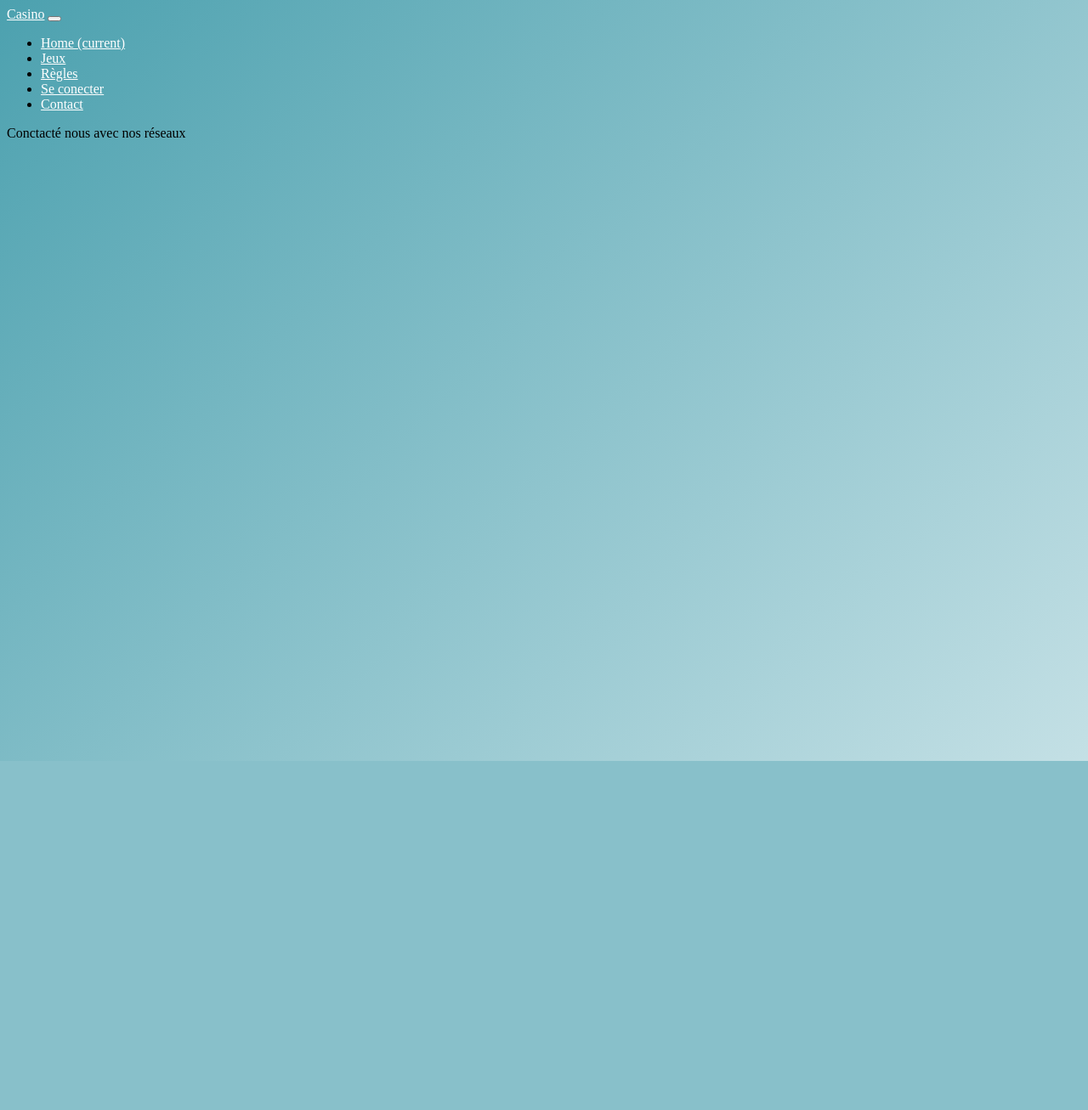
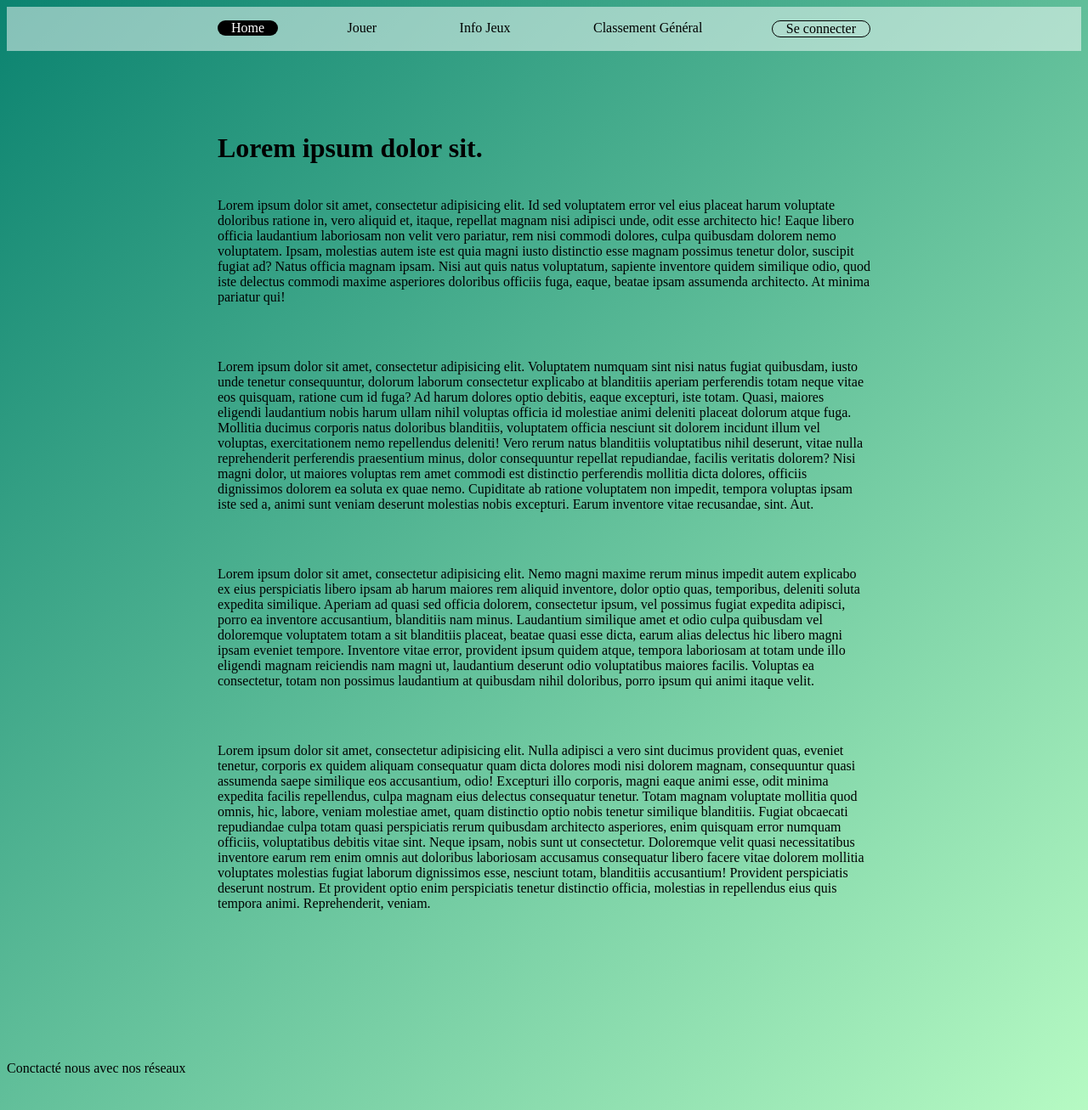
Before and after one commit to CobsiHD/Projet-WEB-INFO203-2022, a PHP site: page / in a window 1280 px wide. Shown: the whole page at 85% size. Before the commit the page ends 896 px from the top, so only its background shows below. Run offline with PHP 8.4, Linux system fonts and the light colour scheme.

Commit message:
index V2
contunation index go chexk history

```diff
--- a/www/css/styles_accueil.css
+++ b/www/css/styles_accueil.css
@@ -1,42 +1,4 @@
 
-.navbar {
-    transition: all 0.4s;
-}
-
-.navbar .nav-link {
-    color: #fff;
-}
-
-.navbar .nav-link:hover,
-.navbar .nav-link:focus {
-    color: #fff;
-    text-decoration: none;
-}
-
-.navbar .navbar-brand {
-    color: #fff;
-}
-
-
-/* Change le style de nav-bar au scroll */
-.navbar.active {
-    background: #fff;
-    box-shadow: 1px 2px 10px rgba(0, 0, 0, 0.1);
-}
-
-.navbar.active .nav-link {
-    color: #555;
-}
-
-.navbar.active .nav-link:hover,
-.navbar.active .nav-link:focus {
-    color: #555;
-    text-decoration: none;
-}
-
-.navbar.active .navbar-brand {
-    color: #555;
-}
 
 
 /* Change style navbar pour telephone */
@@ -57,6 +19,125 @@
 
 body {
     min-height: 110vh;
-    background-color: #4ca1af;
-    background-image: linear-gradient(135deg, #4ca1af 0%, #c4e0e5 100%);
+    background-color: #0b8370;
+    background-image: linear-gradient(135deg,  #0b8370 0%, #b6fac3 100%);
 }
+
+/* helpers/grid.css */
+
+.grid {
+    width: 100%;
+    margin-left: auto;
+    margin-right: auto;
+    max-width: 48em;
+}
+
+/* helpers/sticky.css */
+
+.sticky {
+    position: sticky;
+    will-change: transform;
+}
+
+.sticky--top {
+    top: 0;
+}
+
+/* layout/base.css */
+
+* {
+    -webkit-box-sizing: inherit;
+    box-sizing: inherit;
+}
+
+html {
+    -webkit-box-sizing: border-box;
+    box-sizing: border-box;
+}
+
+
+
+/* layout/header.css */
+
+.header {
+    background-color: rgba(255,255,255,0.5);
+    padding-top: 1em;
+    padding-bottom: 1em;
+}
+
+
+.header::after {
+    bottom: 0;
+    -webkit-box-shadow: 0 0.0625em 0.5em rgba(0, 0, 0, 0.3);
+    box-shadow: 0 0.0625em 0.5em rgba(0, 0, 0, 0.3);
+    content: '';
+    left: 0;
+    opacity: 0;
+    position: absolute;
+    right: 0;
+    top: 0;
+    -webkit-transition: opacity 0.3s;
+    -o-transition: opacity 0.3s;
+    transition: opacity 0.3s;
+    z-index: -1;
+}
+
+.header.is-active::after {
+    opacity: 1;
+}
+
+/* layout/main.css */
+
+.main {
+    padding-top: 6em;
+    padding-bottom: 6em;
+}
+
+/* modules/headline.css */
+
+h1 {
+    margin-top: 0;
+    margin-bottom: 0.5em;
+}
+
+/* modules/navigation.css */
+
+.navigation__list {
+    list-style: none;
+    margin: 0;
+    padding: 0;
+}
+
+.navigation__list--inline {
+    display: flex;
+    justify-content: space-between;
+    grid-gap: 1.5em;
+    gap: 1.5em;
+}
+
+.navigation__link {
+    color: inherit;
+    display: block;
+    padding-left: 1em;
+    padding-right: 1em;
+    text-decoration: none;
+}
+
+.navigation__link--is-active {
+    background-color: #000;
+    border-radius: 999em;
+    color: #fff;
+}
+
+/* modules/paragraph.css */
+
+p {
+    padding-top: 1.5em;
+    padding-bottom: 1.5em;
+}
+
+.connexion{
+    background-color: rgba(255,255,255,0.1);
+    border-radius: 10px;
+    border : solid 1px black;
+}
--- a/www/index.php
+++ b/www/index.php
@@ -5,29 +5,42 @@
   <meta charset="utf-8">
   <title>Accueil</title>
   <link rel="stylesheet" href="./css/styles_accueil.css">
-  <script src="lib/js/script_index.js"></script>
 </head>
 <body>
 
-    <!-- Navbar-->
-    <header class="header">
-        <nav class="navbar navbar-expand-lg fixed-top ">
-            <div class="container"><a href="#" class="navbar-brand text-uppercase font-weight-bold">Casino</a>
-                <button type="button" data-toggle="collapse" data-target="#navbarSupportedContent" aria-controls="navbarSupportedContent" aria-expanded="false" aria-label="Toggle navigation" class="navbar-toggler navbar-toggler-right"><i class="fa fa-bars"></i></button>
 
-                <div id="navbarSupportedContent" class="collapse navbar-collapse">
-                    <ul class="navbar-nav ml-auto">
-                        <li class="nav-item active"><a href="#" class="nav-link text-uppercase font-weight-bold">Home <span class="sr-only">(current)</span></a></li>
-                        <li class="nav-item"><a href="#" class="nav-link text-uppercase font-weight-bold">Jeux</a></li>
-                        <li class="nav-item"><a href="#" class="nav-link text-uppercase font-weight-bold">Règles</a></li>
-                        <li class="nav-item"><a href="#" class="nav-link text-uppercase font-weight-bold">Se conecter</a></li>
-                        <li class="nav-item"><a href="#" class="nav-link text-uppercase font-weight-bold">Contact</a></li>
-                    </ul>
-                </div>
-            </div>
-        </nav>
+    <header class="header sticky sticky--top js-header">
+
+        <div class="grid">
+
+            <nav class="navigation">
+                <ul class="navigation__list navigation__list--inline">
+                    <li class="navigation__item"><a href="#" class="navigation__link navigation__link--is-active">Home</a></li>
+                    <li class="navigation__item"><a href="#" class="navigation__link"> Jouer </a></li>
+                    <li class="navigation__item"><a href="#" class="navigation__link">Info Jeux</a></li>
+                    <li class="navigation__item"><a href="#" class="navigation__link">Classement Général</a></li>
+                    <li class="navigation__item connexion"><a href="#" class="navigation__link">Se connecter</a></li>
+                </ul>
+            </nav>
+
+        </div>
+
     </header>
 
+    <main class="main">
+
+        <div class="grid">
+
+            <h1>Lorem ipsum dolor sit.</h1>
+
+            <p>Lorem ipsum dolor sit amet, consectetur adipisicing elit. Id sed voluptatem error vel eius placeat harum voluptate doloribus ratione in, vero aliquid et, itaque, repellat magnam nisi adipisci unde, odit esse architecto hic! Eaque libero officia laudantium laboriosam non velit vero pariatur, rem nisi commodi dolores, culpa quibusdam dolorem nemo voluptatem. Ipsam, molestias autem iste est quia magni iusto distinctio esse magnam possimus tenetur dolor, suscipit fugiat ad? Natus officia magnam ipsam. Nisi aut quis natus voluptatum, sapiente inventore quidem similique odio, quod iste delectus commodi maxime asperiores doloribus officiis fuga, eaque, beatae ipsam assumenda architecto. At minima pariatur qui!</p>
+            <p>Lorem ipsum dolor sit amet, consectetur adipisicing elit. Voluptatem numquam sint nisi natus fugiat quibusdam, iusto unde tenetur consequuntur, dolorum laborum consectetur explicabo at blanditiis aperiam perferendis totam neque vitae eos quisquam, ratione cum id fuga? Ad harum dolores optio debitis, eaque excepturi, iste totam. Quasi, maiores eligendi laudantium nobis harum ullam nihil voluptas officia id molestiae animi deleniti placeat dolorum atque fuga. Mollitia ducimus corporis natus doloribus blanditiis, voluptatem officia nesciunt sit dolorem incidunt illum vel voluptas, exercitationem nemo repellendus deleniti! Vero rerum natus blanditiis voluptatibus nihil deserunt, vitae nulla reprehenderit perferendis praesentium minus, dolor consequuntur repellat repudiandae, facilis veritatis dolorem? Nisi magni dolor, ut maiores voluptas rem amet commodi est distinctio perferendis mollitia dicta dolores, officiis dignissimos dolorem ea soluta ex quae nemo. Cupiditate ab ratione voluptatem non impedit, tempora voluptas ipsam iste sed a, animi sunt veniam deserunt molestias nobis excepturi. Earum inventore vitae recusandae, sint. Aut.</p>
+            <p>Lorem ipsum dolor sit amet, consectetur adipisicing elit. Nemo magni maxime rerum minus impedit autem explicabo ex eius perspiciatis libero ipsam ab harum maiores rem aliquid inventore, dolor optio quas, temporibus, deleniti soluta expedita similique. Aperiam ad quasi sed officia dolorem, consectetur ipsum, vel possimus fugiat expedita adipisci, porro ea inventore accusantium, blanditiis nam minus. Laudantium similique amet et odio culpa quibusdam vel doloremque voluptatem totam a sit blanditiis placeat, beatae quasi esse dicta, earum alias delectus hic libero magni ipsam eveniet tempore. Inventore vitae error, provident ipsum quidem atque, tempora laboriosam at totam unde illo eligendi magnam reiciendis nam magni ut, laudantium deserunt odio voluptatibus maiores facilis. Voluptas ea consectetur, totam non possimus laudantium at quibusdam nihil doloribus, porro ipsum qui animi itaque velit.</p>
+            <p>Lorem ipsum dolor sit amet, consectetur adipisicing elit. Nulla adipisci a vero sint ducimus provident quas, eveniet tenetur, corporis ex quidem aliquam consequatur quam dicta dolores modi nisi dolorem magnam, consequuntur quasi assumenda saepe similique eos accusantium, odio! Excepturi illo corporis, magni eaque animi esse, odit minima expedita facilis repellendus, culpa magnam eius delectus consequatur tenetur. Totam magnam voluptate mollitia quod omnis, hic, labore, veniam molestiae amet, quam distinctio optio nobis tenetur similique blanditiis. Fugiat obcaecati repudiandae culpa totam quasi perspiciatis rerum quibusdam architecto asperiores, enim quisquam error numquam officiis, voluptatibus debitis vitae sint. Neque ipsam, nobis sunt ut consectetur. Doloremque velit quasi necessitatibus inventore earum rem enim omnis aut doloribus laboriosam accusamus consequatur libero facere vitae dolorem mollitia voluptates molestias fugiat laborum dignissimos esse, nesciunt totam, blanditiis accusantium! Provident perspiciatis deserunt nostrum. Et provident optio enim perspiciatis tenetur distinctio officia, molestias in repellendus eius quis tempora animi. Reprehenderit, veniam.</p>
+
+        </div>
+
+    </main>
 
 
     <footer>
@@ -43,3 +56,13 @@
     </footer>
 </body>
 </html>
+
+<script>
+
+    window.onscroll = function scroll() {
+        console.log("yolo");
+    }
+
+
+
+</script>
```
